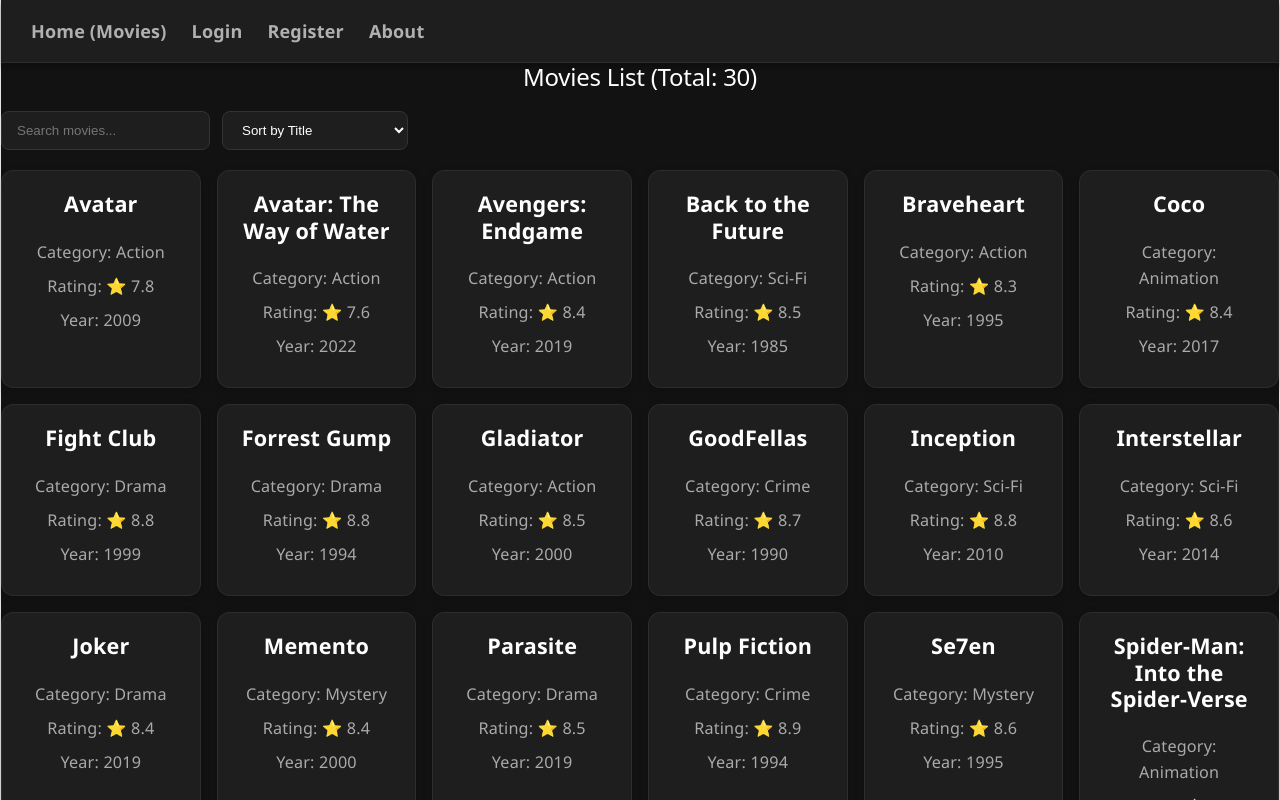
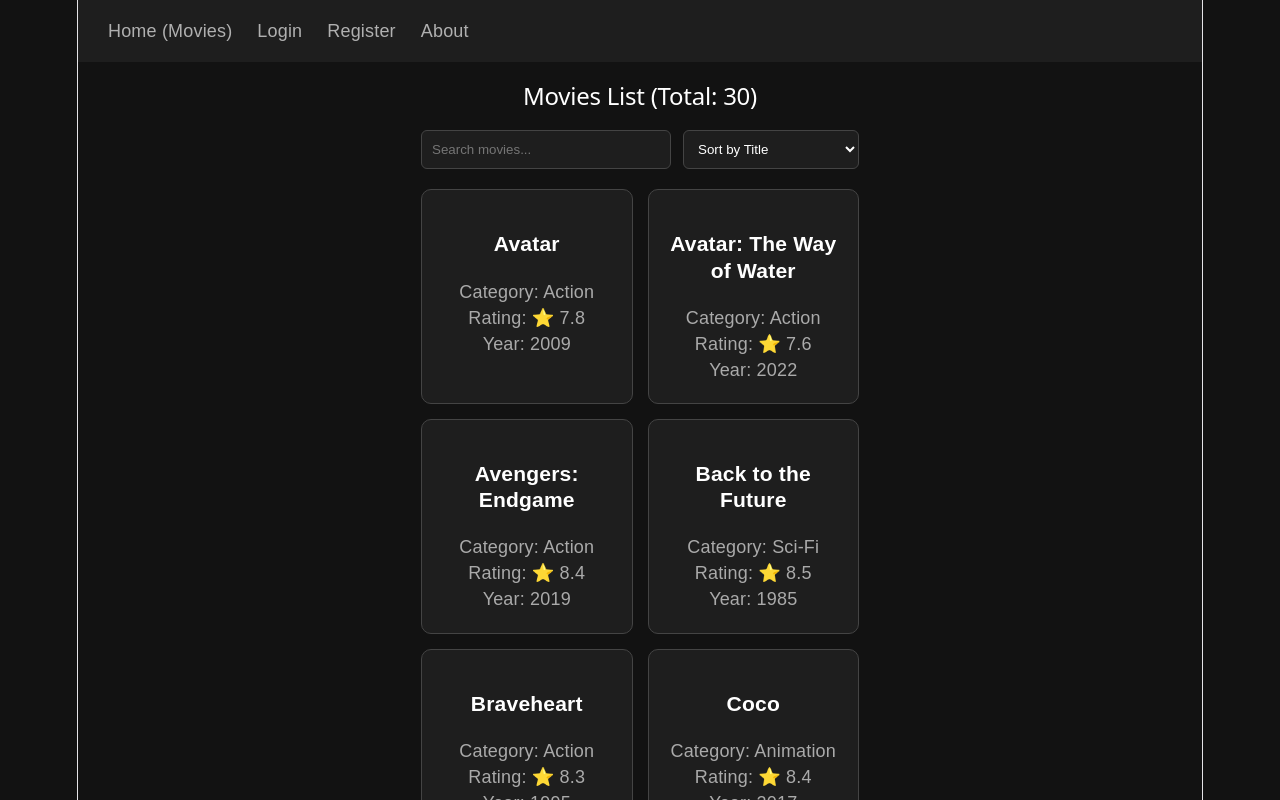
Before and after one commit to halajoudeh2006/Web-project-, a React (Vite) app: page / in a window 1280 px wide. Shown: the top 800 px of the page. Built offline with nearby package versions, Linux system fonts and the light colour scheme.

Commit message:
Refactor CSS for improved styling and layout

```diff
--- a/src/App.css
+++ b/src/App.css
@@ -1,165 +1,117 @@
-body {
-  margin: 0;
-  padding: 0;
-  background-color: #121212;
-  color: #e0e0e0;
-  font-family: 'Segoe UI', Tahoma, Geneva, Verdana, sans-serif;
-}
-
-nav {
-  background-color: #1e1e1e !important;
-  box-shadow: 0 4px 6px rgba(0, 0, 0, 0.3);
-  display: flex;
-  gap: 25px;
-  padding: 18px 30px !important;
-  font-weight: 600;
-  border-bottom: 1px solid #2d2d2d;
-}
-
-nav a {
-  color: #b0b0b0 !important;
-  text-decoration: none;
-  transition: color 0.3s ease;
-}
-
-nav a:hover {
-  color: #61dafb !important;
-}
-
-h2 {
-  color: #ffffff;
-  font-weight: 500;
-  margin-bottom: 20px;
-}
-
-input[type="text"], input[type="email"], input[type="password"], select {
-  background-color: #1e1e1e;
-  border: 1px solid #333;
-  color: #fff;
-  padding: 10px 15px;
-  border-radius: 8px;
-  outline: none;
-  transition: border-color 0.3s;
-}
-
-input[type="text"]:focus, input[type="email"]:focus, input[type="password"]:focus, select:focus {
-  border-color: #61dafb;
-}
-
-button {
-  background-color: #61dafb;
-  color: #121212;
-  border: none;
-  padding: 10px 20px;
-  border-radius: 8px;
-  font-weight: bold;
-  cursor: pointer;
-  transition: background-color 0.3s, transform 0.2s;
-}
-
-button:hover {
-  background-color: #4fa8c7;
-  transform: translateY(-2px);
-}
-
-.movie-card {
-  background-color: #1e1e1e;
-  border: 1px solid #2d2d2d;
-  padding: 20px;
-  border-radius: 12px;
-  box-shadow: 0 4px 10px rgba(0, 0, 0, 0.2);
-  transition: transform 0.3s ease, box-shadow 0.3s ease;
-}
-
-.movie-card:hover {
-  transform: translateY(-5px);
-  box-shadow: 0 8px 20px rgba(97, 218, 251, 0.15);
-  border-color: #444;
-}
-
-.movie-card h3 {
-  margin-top: 0;
-  color: #ffffff;
-  font-size: 1.2rem;
-}
-
-.movie-card p {
-  color: #aaa;
-  margin: 8px 0;
-  font-size: 0.9rem;
-}
-* {
-  box-sizing: border-box;
-}
-html, body, #root {
-  width: 100%;
-  min-height: 100%;
-  margin: 0;
-}
-
+/* General */
 * {
   box-sizing: border-box;
 }
 
-/* Main content */
-#root {
-  min-width: 0;
+body {
+  margin: 0;
+  background-color: #121212;
+  color: #e0e0e0;
+  font-family: Arial, sans-serif;
 }
 
 /* Navigation */
 nav {
+  background-color: #1e1e1e;
   display: flex;
+  gap: 25px;
+  padding: 18px 30px;
   flex-wrap: wrap;
-  align-items: center;
-  gap: 25px;
-  width: 100%;
 }
 
-/* Movie controls */
-.movie-controls {
-  display: flex;
-  flex-wrap: wrap;
-  gap: 12px;
+nav a {
+  color: #b0b0b0;
+  text-decoration: none;
+}
+
+nav a:hover {
+  color: #61dafb;
+}
+
+/* Main Page */
+.page-container {
+  padding: 20px;
+  max-width: 1400px;
+  margin: auto;
+}
+
+h2 {
+  color: white;
   margin-bottom: 20px;
 }
 
-.movie-controls input,
-.movie-controls select {
-  max-width: 100%;
+/* Search and Sort */
+.movie-controls {
+  display: flex;
+  gap: 12px;
+  margin-bottom: 20px;
+  flex-wrap: wrap;
 }
 
-/* Movies grid */
+input, select {
+  background-color: #1e1e1e;
+  color: white;
+  border: 1px solid #444;
+  padding: 10px;
+  border-radius: 6px;
+}
+
+.movie-controls input {
+  width: 250px;
+}
+
+/* Movies */
 .movies-grid {
   display: grid;
   grid-template-columns: repeat(
     auto-fit,
     minmax(190px, 1fr)
   );
-  gap: 16px;
-  width: 100%;
+  gap: 15px;
 }
 
-/* Movie cards */
 .movie-card {
-  min-width: 0;
-  overflow-wrap: break-word;
+  background-color: #1e1e1e;
+  border: 1px solid #444;
+  padding: 20px;
+  border-radius: 10px;
+  text-align: center;
 }
 
-/* Tablet */
-@media (max-width: 900px) {
-  .movies-grid {
-    grid-template-columns: repeat(
-      auto-fit,
-      minmax(160px, 1fr)
-    );
-  }
+.movie-card h3 {
+  color: white;
+}
+
+.movie-card p {
+  color: #aaa;
+}
+
+/* Forms */
+form {
+  display: flex;
+  flex-direction: column;
+  gap: 12px;
+  max-width: 350px;
+}
+
+button {
+  background-color: #61dafb;
+  color: #121212;
+  padding: 10px;
+  border: none;
+  border-radius: 6px;
+  cursor: pointer;
 }
 
 /* Mobile */
 @media (max-width: 600px) {
   nav {
     gap: 12px;
-    padding: 14px 16px !important;
+    padding: 15px;
+  }
+
+  .page-container {
+    padding: 15px;
   }
 
   .movie-controls {
@@ -172,7 +124,7 @@ nav {
   }
 
   .movies-grid {
-    grid-template-columns: repeat(2, minmax(0, 1fr));
+    grid-template-columns: repeat(2, 1fr);
     gap: 10px;
   }
 
@@ -181,6 +133,10 @@ nav {
   }
 
   .movie-card h3 {
-    font-size: 1rem;
+    font-size: 16px;
+  }
+
+  .movie-card p {
+    font-size: 13px;
   }
 }
```
